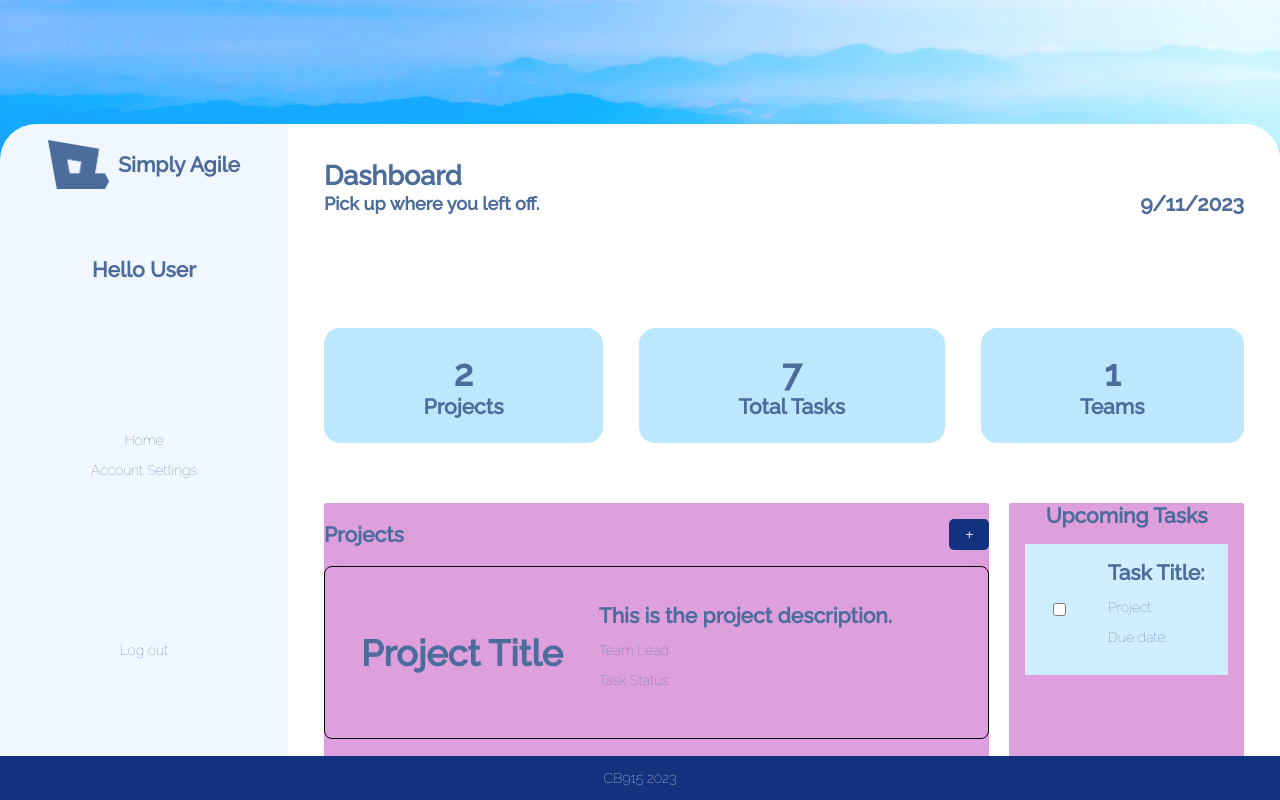
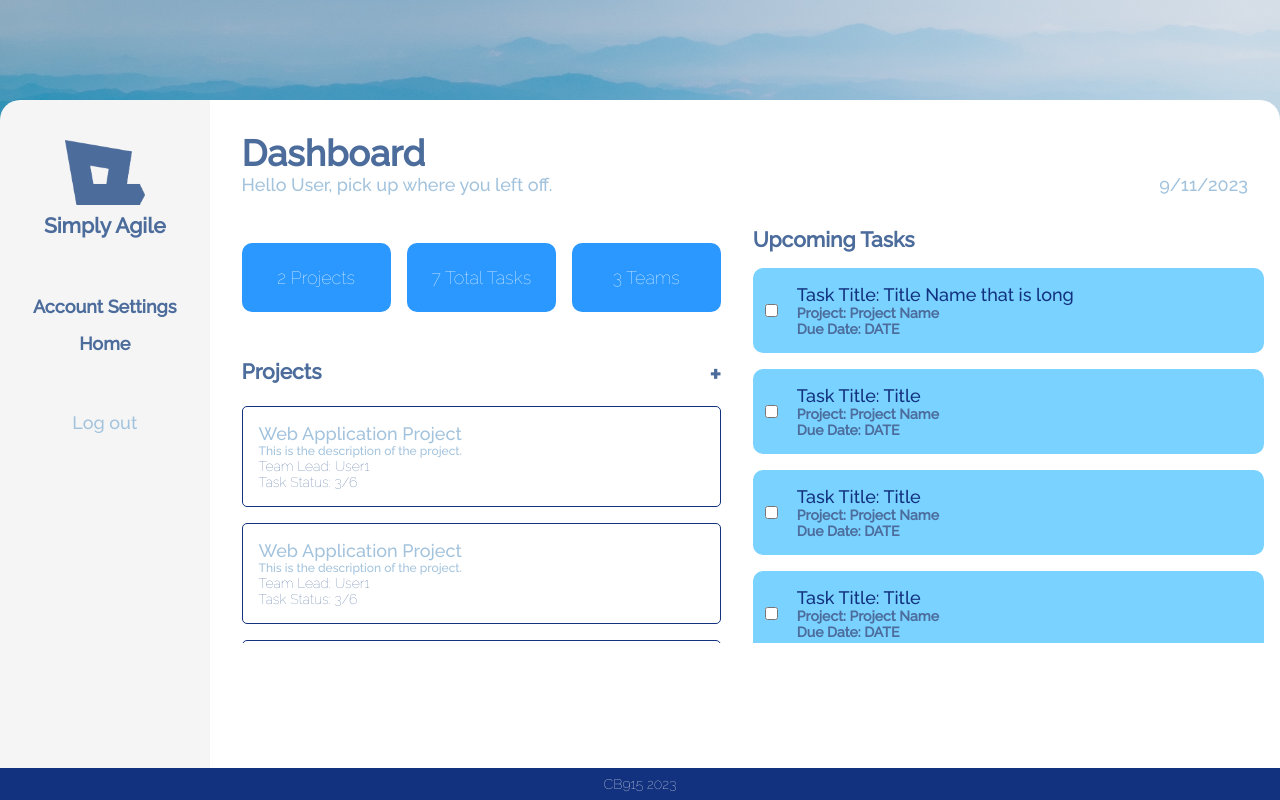
Before and after one commit to CB915/Simply-Agile, a plain HTML site: page dashboard.html in a window 1280 px wide. Drawn offline with Linux system fonts and the light colour scheme.

Commit message:
Updated Dashboard layout

```diff
--- a/dashboard.html
+++ b/dashboard.html
@@ -2,91 +2,163 @@
 <html>
     <head>
         <title>Dashboard</title>
-        <meta charset="UTF-8" content="width=device-width, initial-scale=1.0">
+        <meta name = "viewport" charset="UTF-8" content="width=device-width, initial-scale=1.0">
         <link rel = "stylesheet" type = "text/css" href="styles.css"/>
         <link rel="icon" type="image/x-icon" href="./assets/Logo.png">
         <script src="script.js" type="text/javascript" defer></script>
     </head>
-    <body id = "dashboard-body">
-        <div id = "dashboard-container" class="flex">
-            <div class= "banner flex">
-            </div>
-            <div class="dashboard-content">
-                <div id="menu" class="flex">
-                    <div id = "logo-container">
+    <body class = "dashboard-body">
+        <div class="grid-container">
+            <div class = "header"></div>
+            <div class="main-content">
+                <div class = "sidebar">
+                    <div class="flex">
                         <img src="./assets/Logo.png" alt="Simply Agile Logo">
                         <h3>Simply Agile</h3>
                     </div>
-                    <div id = "menu-content">
-                        <h3>Hello User</h3>
                     <ul>
-                            <li><p>Home</p></li>
-                            <li><p>Account Settings</p></li>
+                        <li>Account Settings</li>
+                        <li>Home</li>
                     </ul>
-                        <a style = "text-decoration: none" href = "index.html"><p>Log out</p></a>
+                    <h4>Log out</h4>
+                </div>
+                <div class = "main">
+                    <div class="main-header">
+                        <h1>Dashboard</h1>
+                        <div class="seperate-text">
+                            <h4 style = " margin-right: 64px; text-align: left;">Hello User, pick up where you left off.</h4>
+                            <h4 id ="current-date">DATE</h4>
                         </div>
                     </div>
-                <div id = "content">
-                    <div class = "fixed">
-                        <h2>Dashboard</h2>
-                        <div>
-                            <h4>Pick up where you left off.</h4>
-                            <h3 id ="current-date">here</h3>
+                    <div class="main-container">
+                        <div>2 Projects</div>
+                        <div>7 Total Tasks</div>
+                        <div>3 Teams</div>
                     </div>
+                    <div id = "projects">
+                        <div class = "seperate-text">
+                            <h3>Projects</h3>
+                            <h2>+</h2>
                         </div>
-                    <div class="grid-container">
-                        <div style = "grid-area: 1 / 1 / 2 / 4" class="grid-item-block">
-                           <div>
-                            <h1>2</h1>
-                            <h3>Projects</h3>
+                        <div class ="container-outlined">
+                            <h4>Web Application Project</h4>
+                            <h6>This is the description of the project.</h6>
+                            <p>Team Lead: User1</p>
+                            <p>Task Status: 3/6</p>
                         </div>
-                           <div>
-                            <h1>7</h1>
-                            <h3>Total Tasks</h3>
+                        <div class ="container-outlined">
+                            <h4>Web Application Project</h4>
+                            <h6>This is the description of the project.</h6>
+                            <p>Team Lead: User1</p>
+                            <p>Task Status: 3/6</p>
                         </div>
-                           <div>
-                            <h1>1</h1>
-                            <h3>Teams</h3>
+                        <div class ="container-outlined">
+                            <h4>Web Application Project</h4>
+                            <h6>This is the description of the project.</h6>
+                            <p>Team Lead: User1</p>
+                            <p>Task Status: 3/6</p>
                         </div>
-                        </div>
-                        <div style = "grid-column: 1 / span 2"class="grid-item">
-                            <div id = "project-list-label">
-                                <h3>Projects</h3>
-                                <button>+</button>
-                            </div>
-                            <div id = "project-item">
-                                <h1>Project Title</h1>
-                                <div>
-                                    <h3>This is the project description.</h3>
-                                    <p>Team Lead</p>
-                                    <p>Task Status</p>
-                                </div>
-                            </div>
-                        </div>
-
-                        <div style = "grid-area: 2 / 3 / 4 / 4" class="grid-item">
-                            <h3>Upcoming Tasks</h3>
-                            <div id = "tasks-list" class="flex">
-                                <input type="checkbox">
-                                <div>
-                                    <h3>Task Title:</h3>
-                                    <p>Project:</p>
-                                    <p>Due date:</p>
-                                </div>
+                        <div class ="container-outlined">
+                            <h4>Web Application Project</h4>
+                            <h6>This is the description of the project.</h6>
+                            <p>Team Lead: User1</p>
+                            <p>Task Status: 3/6</p>
                         </div>
 
 
                     </div>
+                    <div id = "main-side">
+                        <h3>Upcoming Tasks</h3>
+                        <div class = "list-container">
+                            <div>
+                                <input type="checkbox" name = "checkbox" class="list-checkbox">
+                                <div>
+                                    <h4>Task Title: Title Name that is long</h4>
+                                    <p>Project: Project Name</p>
+                                    <p>Due Date: DATE</p>
+                                </div>
 
-
-
+                            </div>
+                            <div>
+                                <input type="checkbox" name = "checkbox" class="list-checkbox">
+                                <div>
+                                    <h4>Task Title: Title</h4>
+                                    <p>Project: Project Name</p>
+                                    <p>Due Date: DATE</p>
+                                </div>
+                            </div>
+                            <div>
+                                <input type="checkbox" name = "checkbox" class="list-checkbox">
+                                <div>
+                                    <h4>Task Title: Title</h4>
+                                    <p>Project: Project Name</p>
+                                    <p>Due Date: DATE</p>
+                                </div>
+                            </div>
+                            <div>
+                                <input type="checkbox" name = "checkbox" class="list-checkbox">
+                                <div>
+                                    <h4>Task Title: Title</h4>
+                                    <p>Project: Project Name</p>
+                                    <p>Due Date: DATE</p>
+                                </div>
+                            </div>
+                            <div>
+                                <input type="checkbox" name = "checkbox" class="list-checkbox">
+                                <div>
+                                    <h4>Task Title: Title</h4>
+                                    <p>Project: Project Name</p>
+                                    <p>Due Date: DATE</p>
+                                </div>
+                            </div>
+                            <div>
+                                <input type="checkbox" name = "checkbox" class="list-checkbox">
+                                <div>
+                                    <h4>Task Title: Title</h4>
+                                    <p>Project: Project Name</p>
+                                    <p>Due Date: DATE</p>
+                                </div>
+                            </div>
+                            <div>
+                                <input type="checkbox" name = "checkbox" class="list-checkbox">
+                                <div>
+                                    <h4>Task Title: Title</h4>
+                                    <p>Project: Project Name</p>
+                                    <p>Due Date: DATE</p>
+                                </div>
+                            </div>
+                            <div>
+                                <input type="checkbox" name = "checkbox" class="list-checkbox">
+                                <div>
+                                    <h4>Task Title: Title</h4>
+                                    <p>Project: Project Name</p>
+                                    <p>Due Date: DATE</p>
+                                </div>
+                            </div>
+                            <div>
+                                <input type="checkbox" name = "checkbox" class="list-checkbox">
+                                <div>
+                                    <h4>Task Title: Title</h4>
+                                    <p>Project: Project Name</p>
+                                    <p>Due Date: DATE</p>
+                                </div>
+                            </div>
+                            <div>
+                                <input type="checkbox" name = "checkbox" class="list-checkbox">
+                                <div>
+                                    <h4>Task Title: Title</h4>
+                                    <p>Project: Project Name</p>
+                                    <p>Due Date: DATE</p>
                                 </div>
                             </div>
                         </div>
                     </div>
-
+                </div>
+            </div>
             <footer>
                 <p>CB915 2023</p>
             </footer>
+        </div>
+
     </body>
 </html>
--- a/styles.css
+++ b/styles.css
@@ -6,6 +6,15 @@
     --small-font: 14px;
     --large-font: 18px;
 }
+h1,h2,h3,h4,h6,p{
+    padding: 0;
+    margin: 0;
+}
+h4,h5,h6{
+    font-weight: 400;
+    color:rgb(163, 195, 221);
+}
+
 html{
     min-height: 100%;
     text-align: center;
@@ -15,10 +24,8 @@ html{
     color: var(--pale-dark-blue);
 }
 body{
-    background-image: url('./assets/landscape_bg.jpg');
+    background: url('./assets/landscape_bg.jpg') no-repeat center;
     background-size: cover;
-    background-repeat: no-repeat;
-    background-position: center;
     display: flex;
     flex-flow: nowrap column;
     min-height: 100vh;
@@ -27,7 +34,6 @@ body{
 }
 
 body>div{
-    padding: 16px;
     flex-grow: 1;
     display: flex;
     justify-content: center;
@@ -43,6 +49,7 @@ body>div{
     display: flex;
     align-items: center;
     justify-content: center;
+    border-radius: 16px;
 }
 
 a{
@@ -72,9 +79,12 @@ a{
     padding: 36px;
     width: 30%;
 }
+
 img{
-    max-width: 80px; /* MR */
+    width: clamp(40px, 50%, 80px );
+    margin: 8px;
 }
+
 p{
     color: var(--pale-dark-blue);
     font-family: Raleway , sans-serif;
@@ -107,6 +117,7 @@ fieldset{
     justify-content: space-evenly;
     flex: 1 1 0;
 }
+
 fieldset>div{
     display: flex;
     justify-content: center;
@@ -114,25 +125,26 @@ fieldset>div{
     flex-flow: nowrap column;
     font-size: var(--small-font);
 }
+
 button{
     background-color: var(--dark-blue);
     color: white;
     padding: 8px 16px;
     border: none;
     border-radius: 5px;
-    margin-top: 24px;
-    margin-bottom: 24px;
+    margin: 24px 0px;
 }
 
 input{
     border-radius: 10px;
     border: solid var(--pale-dark-blue) 1px;
-    padding: 3px;
-    padding-left: 10px;
+    padding: 3px 10px;
 }
+
 input:focus, input:valid{
     outline-color: var(--dark-blue);
 }
+
 input:invalid, input.invalid{
     outline-color: red;
     border-color: red;
@@ -141,12 +153,20 @@ input:invalid, input.invalid{
 footer{
     background-color: #12317E;
     margin-top: auto;
+    box-sizing: border-box;
+    height: 100%;
+    padding: 8px;
+    margin: auto;
+    width: 100%;
 }
+
 footer>p{
     text-align: center;
     color: white;
 }
+
 /* Error text for form */
+
 .password_container>p{
     color: red;
 }
@@ -154,214 +174,178 @@ footer>p{
 /* Login Page Styling */
 
 #login-form{
-    flex-grow: 0.3;
+    flex-grow: 0.5;
 }
 
-/* Dashboard Page Styling */
-#dashboard-body{
-    background-image: none;
+/* Dashboard Page Styling 321*/
+
+.dashboard-body{
+    padding: 0;
 }
-#dashboard-container{
-    flex-flow: column wrap;
+
+.grid-container{
+    display: grid;
+    box-sizing: border-box;
+    grid: 100px 20px 5fr 0.1fr / 1fr;
+}
+
+.header , .header-2{
+    background: url(./assets/Landscape-misty.jpg) no-repeat center center ;
+    background-size: cover;
+    grid-area: 1/1/3 /2;
+
+}
+.header-2{
+    background: url(./assets/Landscape-orange.jpg) no-repeat top center ;
+    background-position: 65% 17%;
+    grid-area: 1/1/3/2;
+
+}
+
+.sidebar{
+    background-color: whitesmoke;
+    display: flex;
+    flex-direction: column;
+    width: clamp(150px,10%,100%);
     justify-content: start;
-    padding: 0px;
-}
-.banner{
-    flex-grow: 1;
-    width: 100%;
-    min-height: 20vh;
-    background-size: cover;
-    background-repeat: no-repeat;
-    background-position: center;
-    margin-bottom: -36px;
-    background-image: url('./assets/Landscape-misty.jpg');
-    filter: contrast(1.3) saturate(2) hue-rotate(10deg);
-}
-.banner2{
-    background-image:url('./assets/Landscape-orange.jpg') ;
-    filter: none;
-    background-position: top;
-}
-.dashboard-content{
-    filter: saturate(1);
-    justify-content: space-between;
-    display: flex;
-    width: 100%;
-    flex-grow: 3;
-    border-radius:36px 36px 0 0;
-    overflow: hidden;
-    box-sizing: border-box;
-}
-#menu{
-    background-color: #F1F7FF;
-    padding: 16px;
-    min-width: 20vw;
-    align-items: center;
-}
-#menu-content{
-    display: flex;
-    justify-content: space-around;
-    align-items: center;
-    flex-flow: column wrap;
+    gap: 32px;
+    padding: 32px 8px 32px 8px;
     flex-grow: 1;
 }
-ul{
+
+ul {
     padding: 0;
-    margin: 0;
 }
+
 li{
-    text-decoration: none;
-    list-style: none;
+    padding: 8px;
+    list-style:none;
+    font-weight: bold;
+}
+
+.main{
+    display: grid;
+    padding: 16px;
+    background-color: white;
+    gap: 16px;
+    flex-grow: 4;
+    grid: min-content 100px 300px / 1fr 1fr;
+}
+
+.main>div>h1{
+    text-align: left;
+}
+
+.main-content{
+    grid-area: 2/1/4/2;
+    display: flex;
+    flex-wrap: wrap;
+    border-radius: 20px 20px 0 0 ;
+    overflow: hidden;
 
 }
-#content{
-    background-color: white;
-    flex-grow: 10;
-    justify-content: start;
-    text-align: left;
-    overflow: scroll;
-    display: flex;
-    flex-wrap: wrap;
-    flex-direction: row;
-    overflow-x: hidden;
-    -ms-overflow-style: none;  /* IE and Edge */
-    scrollbar-width: none;  /* Firefox */
+.main-header{
+    grid-area: 1/ 1/ 1/3;
+    padding: 16px;
+}
+
+
+.main-container{
+    display: grid;
+    gap: 16px;
+    padding: 16px;
+    grid-template-columns: 1fr 1fr 1fr;
+    grid-area: 2/1/2/2;
+    align-items: stretch;
+    justify-items: stretch;
+}
+
+.main-container div{
+    background-color: rgb(43, 152, 255);
+    display: grid;
+    font-size: var(--large-font);
+    padding: 24px 10px;
+    max-width: 200px;
+    border-radius: 10px;
+    align-content: center;
+    color: white;
+}
+
+
+#projects {
+    padding: 16px;
+    grid-row: 3;
+    display: grid;
+    gap: 16px;
+    grid-template-rows: min-content;
+    align-content: start;
+    overflow-y: scroll;
 
 }
-#logo-container{
-    display: flex;
-    flex-flow: no-wrap column;
-    justify-content: space-around;
-    align-items: center;
+
+.container-outlined{
+    text-align: left;
+    background-color: white;
+    border: #12317E solid 1px;
+    border-radius: 5px;
+    padding: 16px;
 }
-#logo-container>img{
-    width: 30%;
-}
-#content > div:first-of-type{
+
+.seperate-text{
     display: flex;
     justify-content: space-between;
 }
 
+#main-side {
+    text-align: left;
+    grid-area: 2/2/4/3;
+    overflow-y: scroll;
+}
 
-.grid-container,.grid-container-project {
+.list-container{
     display: grid;
-    grid-template-columns: auto auto auto;
-    gap: 20px;
-    height: 100%;
-    padding: 36px;
-    width: 100%;
+    gap: 16px;
+    padding: 16px 0px;
 }
-  .grid-container-project {
-    grid-template-columns: auto auto;
-    grid-template-rows: 0.5fr 1fr;
-    gap: 20px;
 
+.list-container>div{
+    background-color: rgb(121, 210, 255);
+    display: flex;
+    border-radius: 10px;
+    padding: 0px 8px;
 }
-  .grid-item {
-    text-align: center;
-    border-radius: 8px;
-    border-radius: 2px;
-    background-color: plum;
+
+.list-container div>div{
+    flex-grow: 1;
+    text-align: left;
+    padding: 16px ;
+    color: black;
+    font-weight: bold;
 }
-  .grid-item-content{
-    display: flex;
-    justify-content: space-evenly;
-    gap: 24px;
-    padding: 30px;
-  }
-  .grid-item-content>div{
-    flex-grow: 1;
-    width: 100px;
-    padding: 24px;
+.list-container div>div h4{
+    color: var(--dark-blue);
 
-    background-color: #FFDBA8;
-    border-radius: 24px;
-  }
-  .grid-item-content>div:nth-last-child(1){
-    background-color: #94E1E9;
-  }
-  .grid-item-content>div:nth-of-type(1){
-    background-color: #B5D2FF;
 }
 
 
-  .grid-item-block{
-    text-align: center;
-    height: 100%;
-    border-radius: 16px;
-    display: flex;
-    flex-flow: wrap row;
-    gap: 36px;
-    align-content: center;
+@media only screen and (max-width: 600px) {
+    .main{
+        display: grid;
+        padding: 16px;
+        gap: 16px;
+        flex-grow: 4;
+        grid: min-content min-content 0.5fr / 100% ;
     }
 
-  .grid-item-block>div{
-    background-color: rgb(188, 231, 255);
-    text-align: center;
-    flex-grow: 1;
-    padding: 24px;
-    border-radius: 16px;
+    #projects{
+        grid-row: 4/4;
     }
-  .grid-item-block>div>*{
-    background-color: rgb(188, 231, 255);
-   margin: 0;
-
-  }
-  .fixed{
-    position: sticky;
-    flex-grow: 2;
-    top: 0px;
-    padding: 36px;
-    flex-direction: column;
-    background-color: white;
-    margin-left: 0;
-  }
- .fixed>div{
-    display: flex;
-    align-items: center;
-    justify-content: space-between;
-    margin: 0;
-    gap: 36px;
-
- }
- .fixed>h2,h4,h3{
-    padding: 0;
-    margin: 0;
+    #main-side{
+        grid-area: 3/1/3/1;
+        overflow: visible;
     }
 
-#content::-webkit-scrollbar {
-    display: none;
+    .main-header{
+        grid-area: 1/1/1/1;
     }
-
- #project-list-label{
-    display: flex;
-    flex-flow: wrap row;
-    align-items: center;
-    justify-content: space-between;
 }
- #project-list-label>button{
-    margin: 0;
-    margin:  16px 0px;
-
- }
- #project-item{
-    display: flex;
-    border: black 1px solid;
-    align-items: center;
-    text-align: center;
-    padding: 36px;
-    border-radius: 8px;
-    text-align: left;
-    gap: 36px;
-
-}
-#tasks-list{
-    background-color:rgb(207, 238, 255);
-    display: flex;
-    flex-flow: row wrap;
-    text-align: left;
-    justify-content: space-around;
-    gap: 24px;
-    padding: 16px;
-    margin: 16px;
-}
```
Also changed, not shown: index.html (+5 -5 lines), projectdashboard.html (added, +86 -0 lines), script.js (+20 -1 lines), signup.html (+5 -4 lines). Lines whose indentation alone changed are shown as unchanged.
